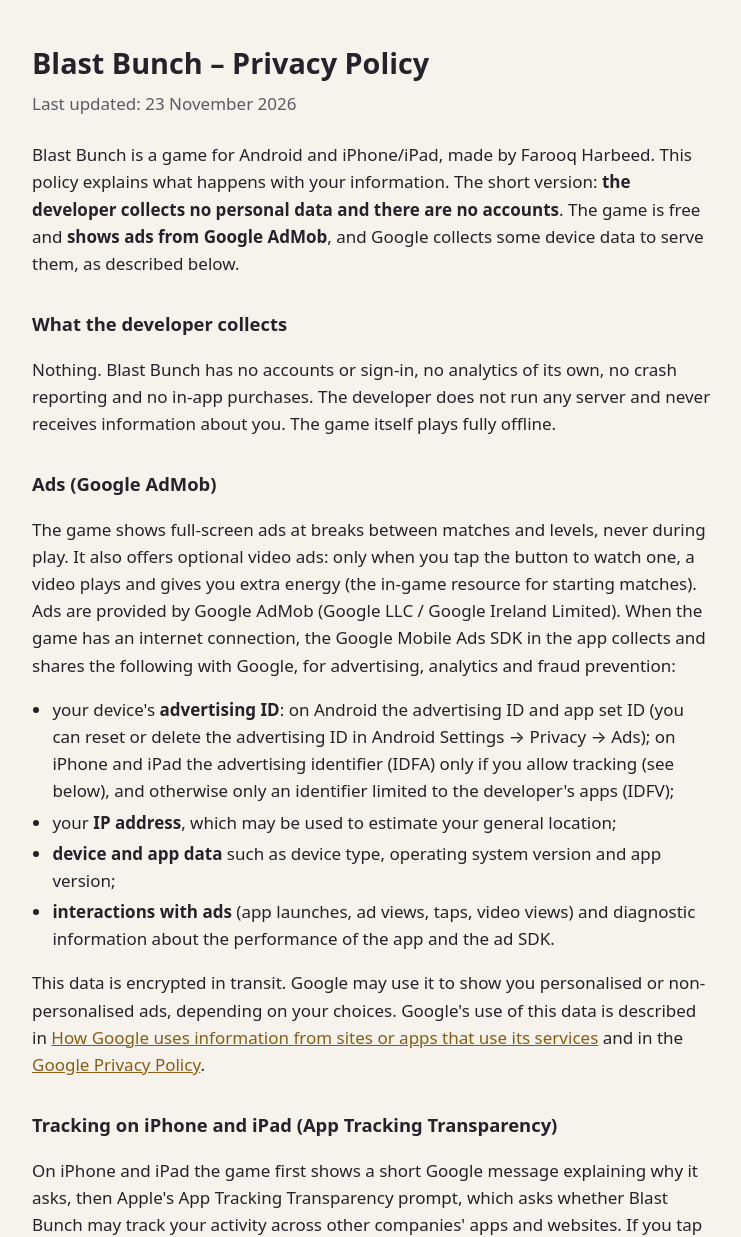
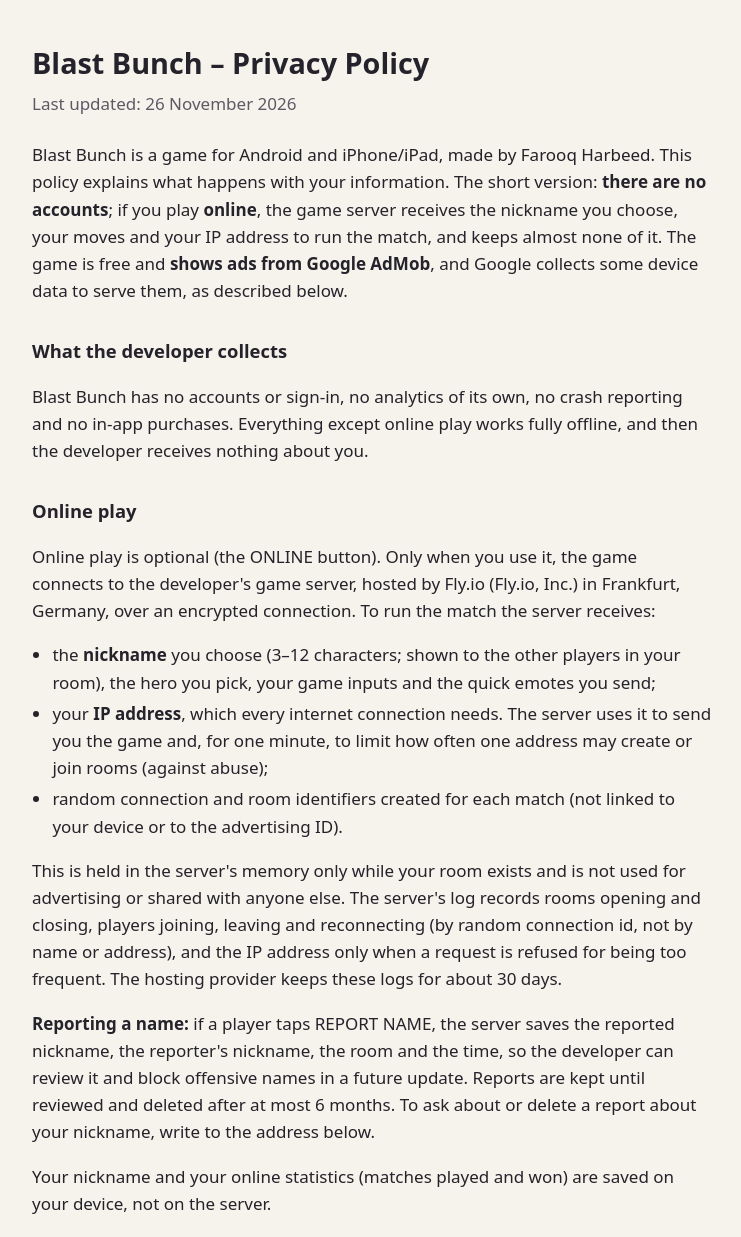
Before and after one commit to FarukHarbeed9/blastbunch-privacy, a plain HTML site: page index.html in a window 1280 px wide. Shown: the top 1237 px of the page, without its empty margins (268-1009 px from the left). Drawn offline with Linux system fonts and the light colour scheme.

Commit message:
Privacy policy: online play (nickname, IP address, name reports, Fly.io in Frankfurt)
Co-Authored-By: Claude Opus 5.5 <noreply@anthropic.com>

```diff
--- a/index.html
+++ b/index.html
@@ -61,21 +61,62 @@
   <body>
     <main>
       <h1>Blast Bunch – Privacy Policy</h1>
-      <p class="updated">Last updated: 23 November 2026</p>
+      <p class="updated">Last updated: 26 November 2026</p>
 
       <p>
         Blast Bunch is a game for Android and iPhone/iPad, made by Farooq Harbeed. This policy
         explains what happens with your information. The short version:
-        <strong>the developer collects no personal data and there are no accounts</strong>. The game
-        is free and <strong>shows ads from Google AdMob</strong>, and Google collects some device
-        data to serve them, as described below.
+        <strong>there are no accounts</strong>; if you play <strong>online</strong>, the game server
+        receives the nickname you choose, your moves and your IP address to run the match, and keeps
+        almost none of it. The game is free and <strong>shows ads from Google AdMob</strong>, and
+        Google collects some device data to serve them, as described below.
       </p>
 
       <h2>What the developer collects</h2>
       <p>
-        Nothing. Blast Bunch has no accounts or sign-in, no analytics of its own, no crash reporting
-        and no in-app purchases. The developer does not run any server and never receives
-        information about you. The game itself plays fully offline.
+        Blast Bunch has no accounts or sign-in, no analytics of its own, no crash reporting and no
+        in-app purchases. Everything except online play works fully offline, and then the developer
+        receives nothing about you.
+      </p>
+
+      <h2>Online play</h2>
+      <p>
+        Online play is optional (the ONLINE button). Only when you use it, the game connects to the
+        developer's game server, hosted by Fly.io (Fly.io, Inc.) in Frankfurt, Germany, over an
+        encrypted connection. To run the match the server receives:
+      </p>
+      <ul>
+        <li>
+          the <strong>nickname</strong> you choose (3–12 characters; shown to the other players in
+          your room), the hero you pick, your game inputs and the quick emotes you send;
+        </li>
+        <li>
+          your <strong>IP address</strong>, which every internet connection needs. The server uses
+          it to send you the game and, for one minute, to limit how often one address may create or
+          join rooms (against abuse);
+        </li>
+        <li>
+          random connection and room identifiers created for each match (not linked to your device
+          or to the advertising ID).
+        </li>
+      </ul>
+      <p>
+        This is held in the server's memory only while your room exists and is not used for
+        advertising or shared with anyone else. The server's log records rooms opening and closing,
+        players joining, leaving and reconnecting (by random connection id, not by name or address),
+        and the IP address only when a request is refused for being too frequent. The hosting
+        provider keeps these logs for about 30 days.
+      </p>
+      <p>
+        <strong>Reporting a name:</strong> if a player taps REPORT NAME, the server saves the
+        reported nickname, the reporter's nickname, the room and the time, so the developer can
+        review it and block offensive names in a future update. Reports are kept until reviewed and
+        deleted after at most 6 months. To ask about or delete a report about your nickname, write
+        to the address below.
+      </p>
+      <p>
+        Your nickname and your online statistics (matches played and won) are saved on your device,
+        not on the server.
       </p>
 
       <h2>Ads (Google AdMob)</h2>
@@ -139,11 +180,11 @@
       <h2>What stays on your device</h2>
       <p>
         The game saves your settings (volumes, vibration, controls), the last match setup you chose,
-        your progress (Challenge stars and achievements) and your energy with the time it was last
-        refilled, so they are still there next time. This is stored only in the app's own storage on
-        your device (on iPhone and iPad, the app's preferences). Google's consent form also stores
-        your consent choice on the device. You can remove all of it by clearing the app's data or
-        uninstalling the game.
+        your progress (Challenge stars, achievements and online statistics), your online nickname,
+        and your energy with the time it was last refilled, so they are still there next time. This
+        is stored only in the app's own storage on your device (on iPhone and iPad, the app's
+        preferences). Google's consent form also stores your consent choice on the device. You can
+        remove all of it by clearing the app's data or uninstalling the game.
       </p>
       <p>
         If you have your device's own backup turned on (Android backup to your Google account, or
@@ -153,17 +194,19 @@
 
       <h2>Permissions</h2>
       <p>
-        The game uses the internet only for ads, the advertising ID for ads (on Android a
-        permission; on iPhone and iPad only if you allow tracking), vibration or haptics for in-game
-        feedback (you can turn it off in Settings), and keeps the screen on during a match. It does
-        not access your contacts, precise location, camera, microphone, photos or files.
+        The game uses the internet only for ads and online play, the advertising ID for ads (on
+        Android a permission; on iPhone and iPad only if you allow tracking), vibration or haptics
+        for in-game feedback (you can turn it off in Settings), and keeps the screen on during a
+        match. It does not access your contacts, precise location, camera, microphone, photos or
+        files.
       </p>
 
       <h2>Children</h2>
       <p>
-        The game is not directed at children under 13, and the developer collects no personal
-        information from anyone. Ads in the game are limited to content rated up to PG (parental
-        guidance).
+        The game is not directed at children under 13. The developer asks for no personal
+        information; online nicknames are filtered for offensive words, and players can report names
+        and mute other players' emotes. There is no chat. Ads in the game are limited to content
+        rated up to PG (parental guidance).
       </p>
 
       <h2>Changes to this policy</h2>
```
